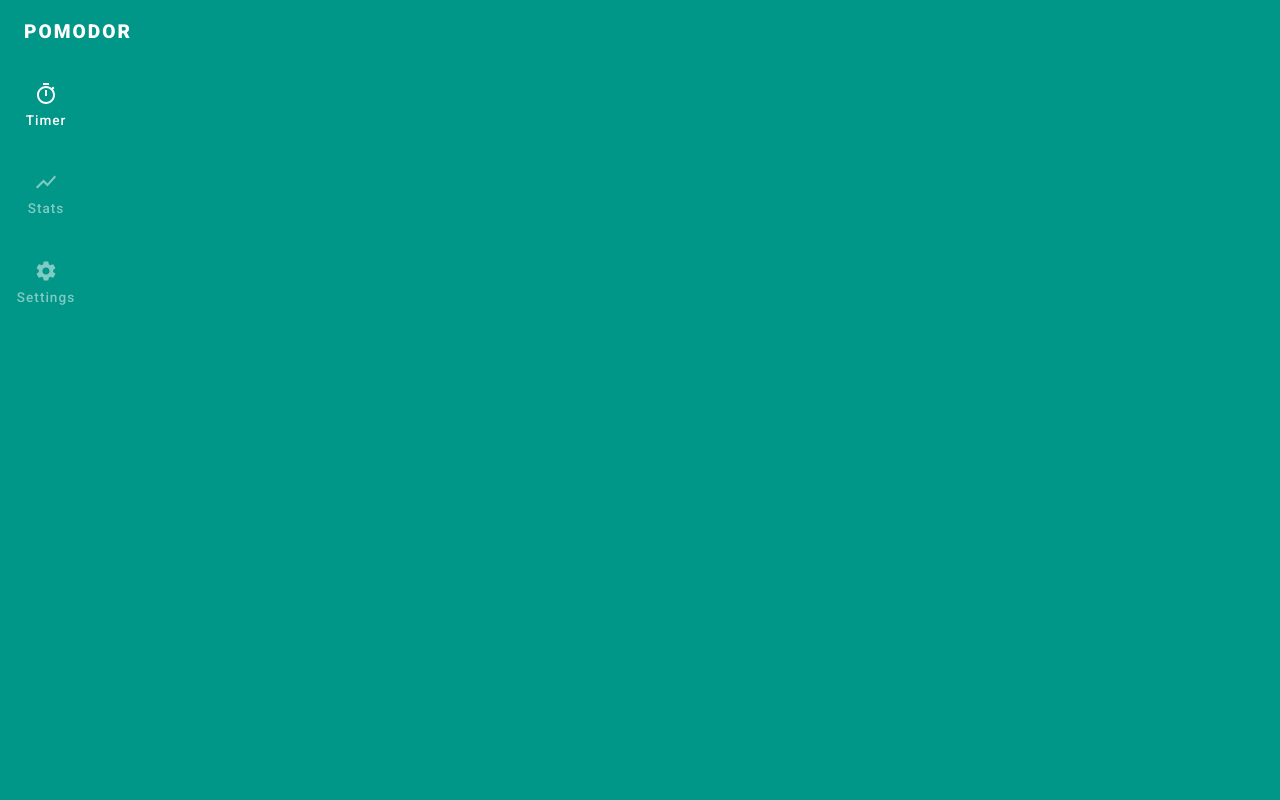
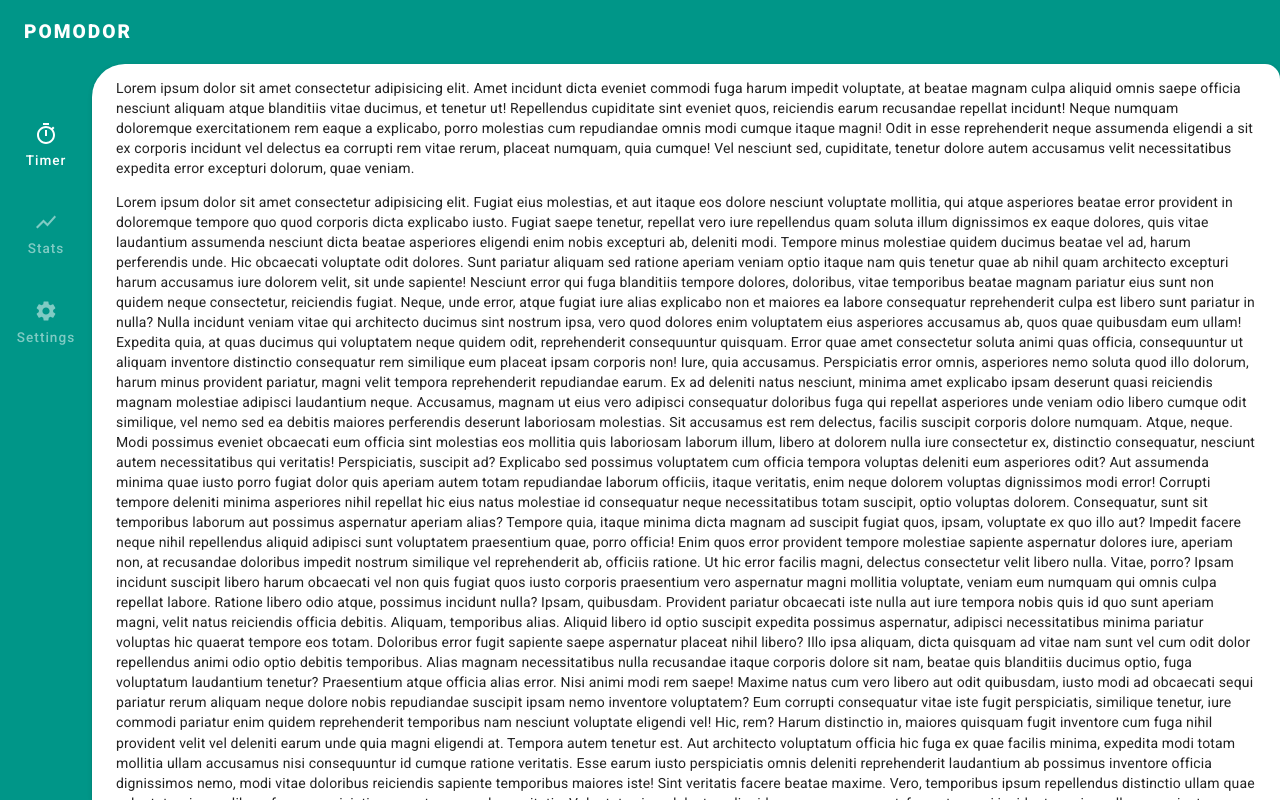
Before and after one commit to juZanette/PomodoroTimer, a React (Create React App) app: page /settings in a window 1280 px wide. Built offline with nearby package versions, Linux system fonts and the light colour scheme.

Commit message:
:lipstick: Tablet/Desktop navigation

```diff
--- a/src/layout/MainContainer.js
+++ b/src/layout/MainContainer.js
@@ -16,17 +16,18 @@ const FrontLayer = styled.main`
   height: calc(100% - 127px);
   background: #fff;
   overflow: auto;
+  box-shadow: rgba(0, 0, 0, 0.2) 0px 3px 1px -2px,
+    rgba(0, 0, 0, 0.14) 0px 2px 2px 0px, rgba(0, 0, 0, 0.12) 0px 1px 5px 0px;
 
-  border-radius ${({ theme }) => theme.breakpoints.up('sm')} {
-    min-height: calc(100vh - 60px);
+  ${({ theme }) => theme.breakpoints.up('sm')} {
+    position: absolute;
+    top: 64px;
+    right: 0;
+    z-index: 1100;
+    border-top-left-radius: 33px;
+    width: calc(100% - 92px);
+    min-height: calc(100vh - 64px);
     background: #fff;
-    position: absolute;
-    z-index: 10000;
-    right: 0;
-    width: calc(100% - 92px);
-    transform: translateY(60px);
-    border-top-left-radius: 33px;
-    padding-top: 20px;
   }
 `
 
--- a/src/layout/navigation/NavList.js
+++ b/src/layout/navigation/NavList.js
@@ -19,7 +19,7 @@ const MatNavList = styled(List)`
 
   ${({ theme }) => theme.breakpoints.up('sm')} {
     flex-direction: column;
-    align-self: flex-start;
+    top: 40px;
     width: 92px;
 
     & > * {
```
